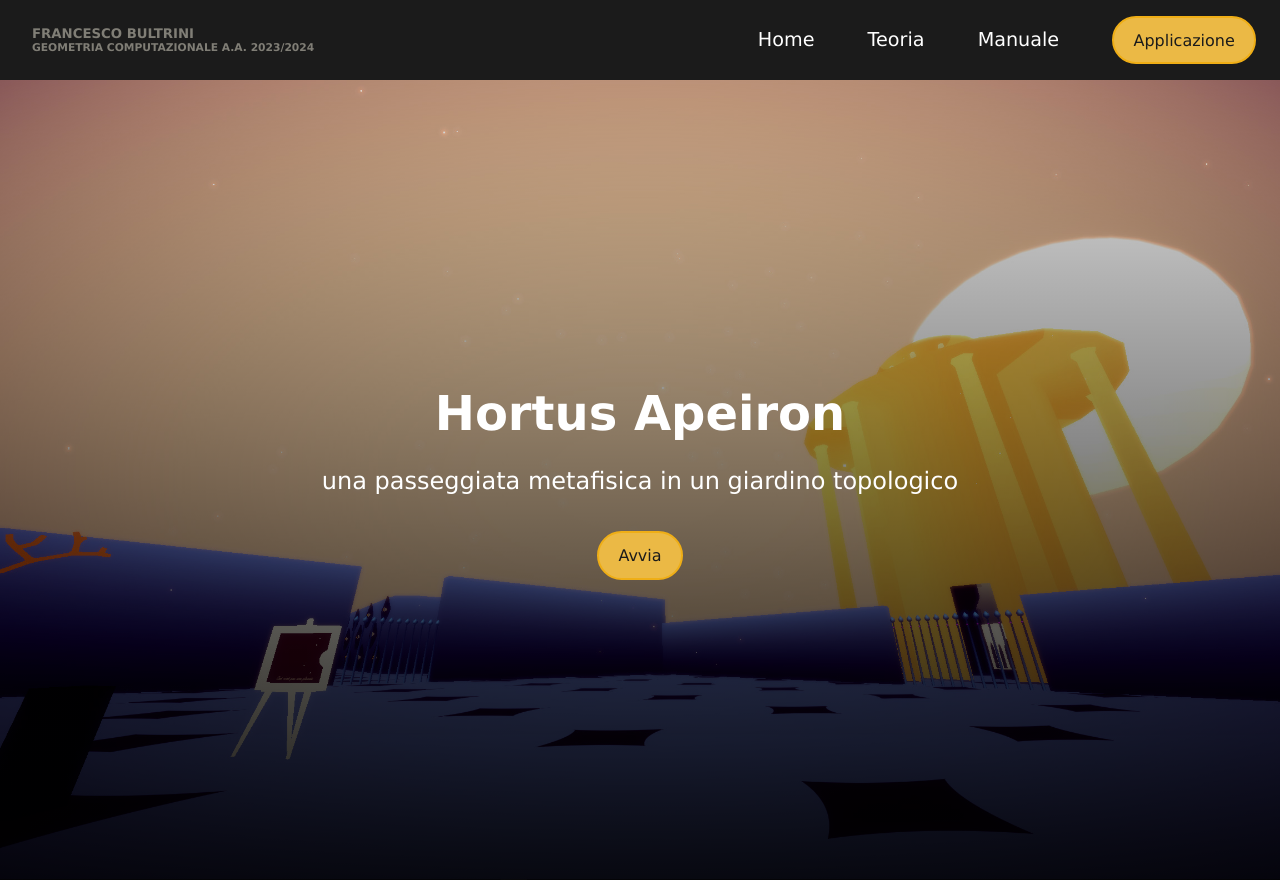
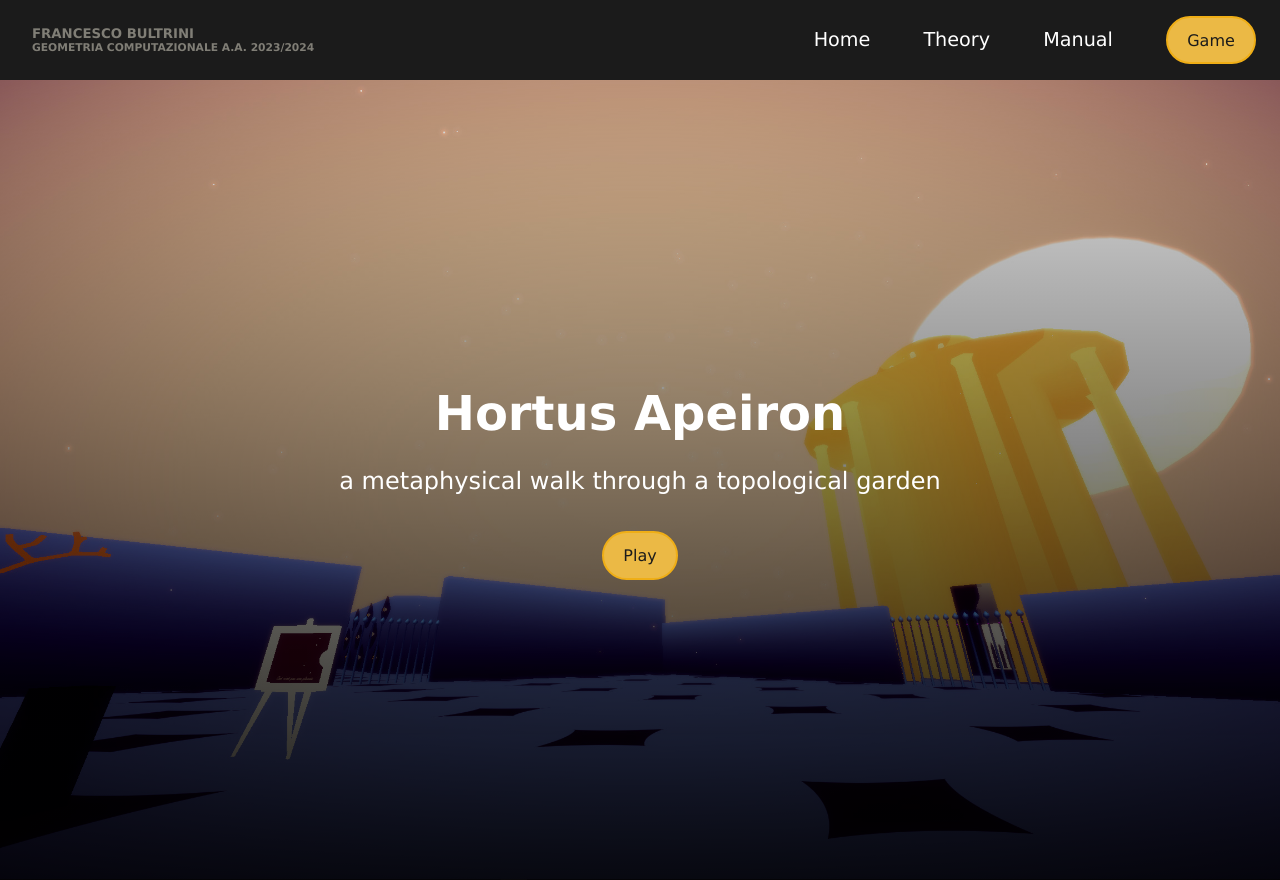
Before and after one commit to frabulous/hortus-webpage, a plain HTML site: page index.html in a window 1280 px wide. Drawn offline with Linux system fonts and the light colour scheme.

Commit message:
Eng index.html

```diff
--- a/index.html
+++ b/index.html
@@ -14,9 +14,9 @@
         </div>
         <div class="nav-items">
             <a href="index.html">Home</a>
-            <a href="theory.html">Teoria</a>
-            <a href="manual.html">Manuale</a>
-            <a href="applet.html"><button>Applicazione</button></a>
+            <a href="theory.html">Theory</a>
+            <a href="manual.html">Manual</a>
+            <a href="applet.html"><button>Game</button></a>
         </div>
     </nav>
 
@@ -24,8 +24,8 @@
         <div class="hero-container">
             <div class="column-left">
                 <h1> Hortus Apeiron </h1>
-                <p> una passeggiata metafisica in un giardino topologico </p>
-                <a href="applet.html"><button>Avvia</button></a>
+                <p> a metaphysical walk through a topological garden </p>
+                <a href="applet.html"><button>Play</button></a>
             </div>
             <!--
             <div class="column-right">
```
